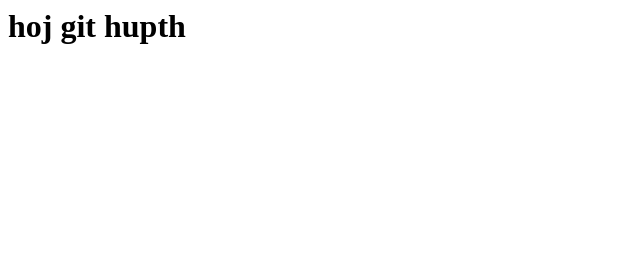
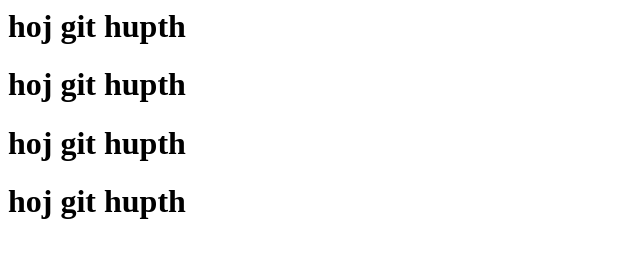
Before and after one commit to toan0868985852/githup, a plain HTML site: page index.html in a window 1280 px wide. Shown: the whole page, without its empty margins (0-640 px from the left). Drawn offline with Linux system fonts and the light colour scheme.

Commit message:
Revert "Revert "2""
This reverts commit b172b692f3f1f370cc6b8dc3dcd0450d31eed0e9.

```diff
--- a/index.html
+++ b/index.html
@@ -1 +1,4 @@
 <h1>hoj git hupth</h1>
+<h1>hoj git hupth</h1>
+<h1>hoj git hupth</h1>
+<h1>hoj git hupth</h1>
```
Also changed, not shown: albums.html (+3 -0 lines).
